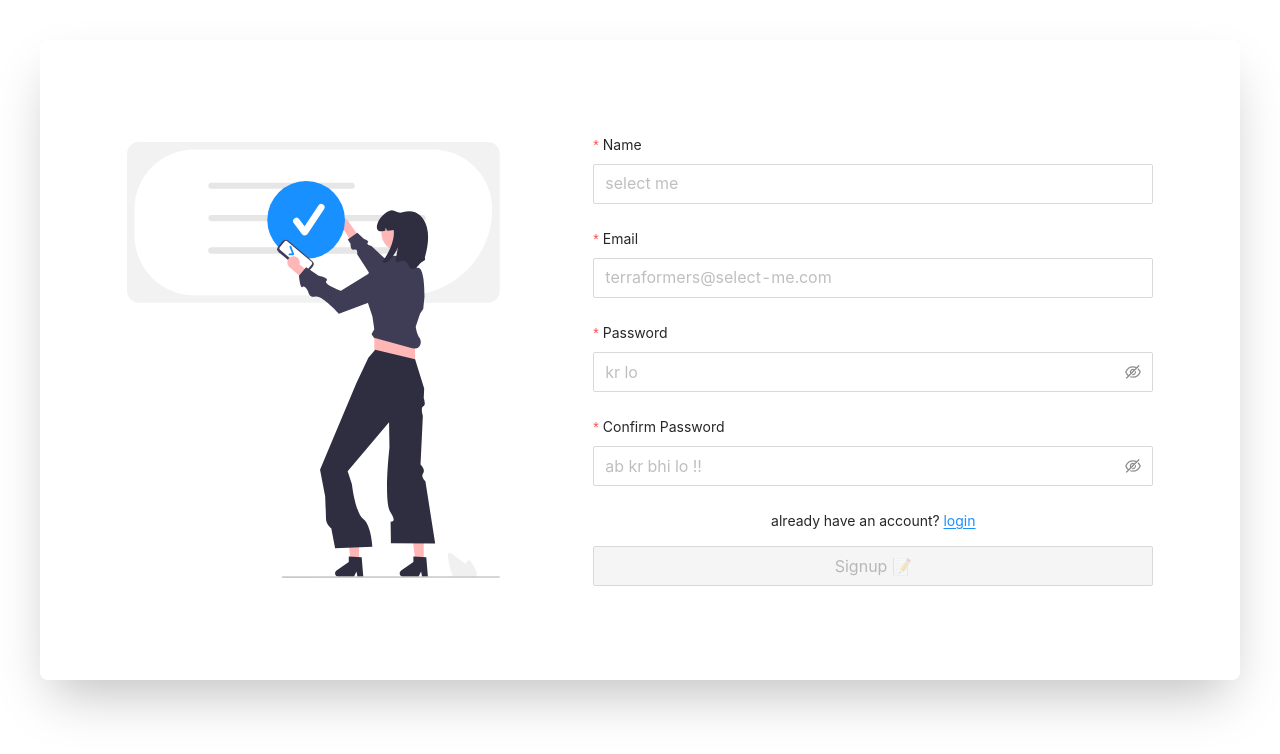
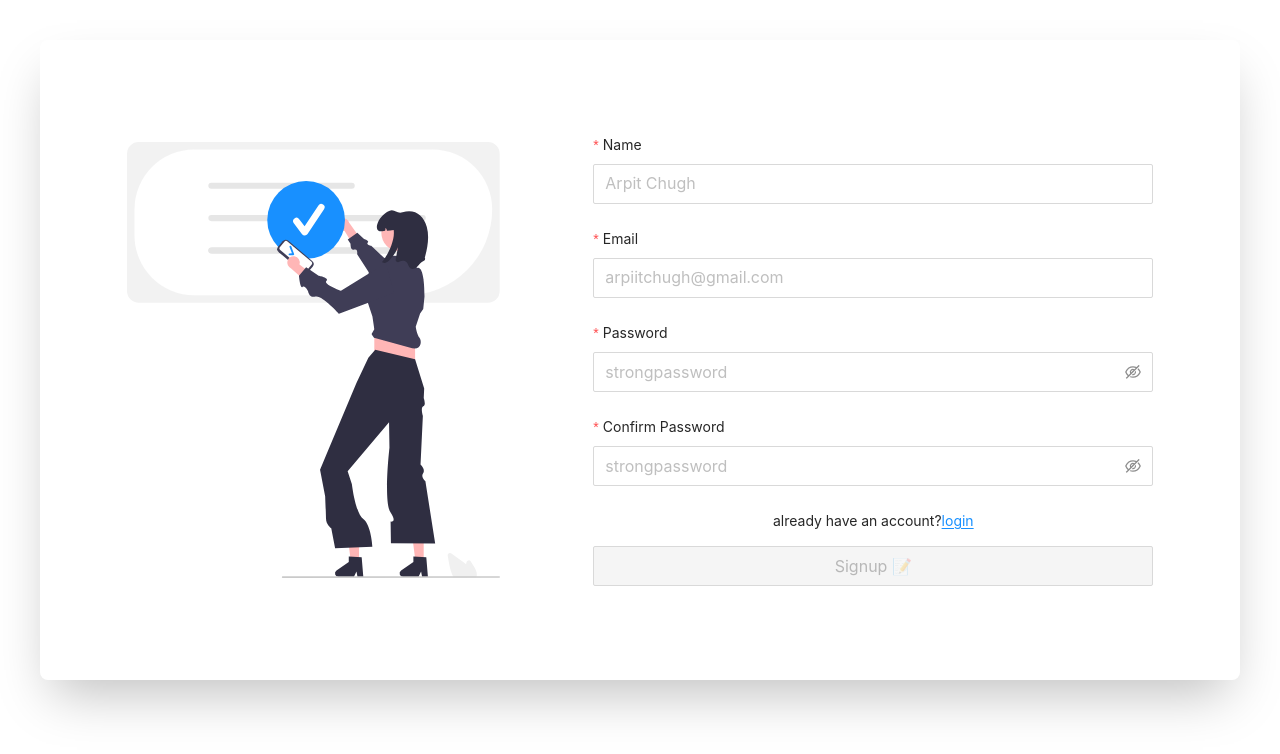
Before and after one commit to Arpitchugh/nbyula-appointment-manager-client, a React (Create React App) app: page /signup in a window 1280 px wide. Shown: the top 754 px of the page. Built offline with nearby package versions, Linux system fonts and the light colour scheme; no server answers.

Commit message:
docs: :memo: added readme

```diff
--- a/src/action/auth.action.js
+++ b/src/action/auth.action.js
@@ -5,9 +5,9 @@ export function postSignup(body) {
 	return async () => {
 		try {
 			const res = await api.post('/auth/signup', body);
-			Promise.resolve(res);
+			return Promise.resolve(res);
 		} catch (err) {
-			Promise.reject(err);
+			return Promise.reject(err);
 		}
 	};
 }
--- a/src/pages/Home/components/createEventModal/index.jsx
+++ b/src/pages/Home/components/createEventModal/index.jsx
@@ -105,11 +105,11 @@ function CreateEventModal({ visible, setVisible, event }) {
 		>
 			<Form layout='vertical' form={form} onFinish={submitHandler}>
 				<Form.Item label='Title' name='title' rules={[{ required: true }]}>
-					<Input placeholder='salary++' />
+					<Input placeholder='Proposal for new project' />
 				</Form.Item>
 				<Form.Item label='Agenda' name='agenda' rules={[{ required: true }]}>
 					<Input.TextArea
-						placeholder='lets talk about increasing my salary'
+						placeholder='Detailed description of the event'
 						rows={4}
 					/>
 				</Form.Item>
--- a/src/pages/Login/components/ForgetPasswordModal/index.jsx
+++ b/src/pages/Login/components/ForgetPasswordModal/index.jsx
@@ -47,9 +47,10 @@ const ForgetPasswordModal = ({ isVisible, setIsVisible }) => {
 					},
 					{ password: values.password, cpassword: values.cpassword }
 				)
-			).then(() => {
-				message.success('Password reset successfully');
-			});
+			);
+
+			setIsVisible(false);
+			message.success('Password reset successfully');
 		} finally {
 			setVerifyAccountLoading(false);
 		}
@@ -95,7 +96,7 @@ const ForgetPasswordModal = ({ isVisible, setIsVisible }) => {
 					rules={[{ required: true, type: 'email' }]}
 				>
 					<div className='!flex !flex-row items-center'>
-						<Input placeholder='terraformers@select-me.com' size='large' />
+						<Input placeholder='arpiitchugh@gmail.com' size='large' />
 						<Button
 							type='primary'
 							className='ml-2'
@@ -121,7 +122,7 @@ const ForgetPasswordModal = ({ isVisible, setIsVisible }) => {
 					name='password'
 					rules={[{ required: true }]}
 				>
-					<Input.Password placeholder='kr lo' size='large' />
+					<Input.Password placeholder='strongpassword' size='large' />
 				</Form.Item>
 
 				<Form.Item
@@ -142,7 +143,7 @@ const ForgetPasswordModal = ({ isVisible, setIsVisible }) => {
 					]}
 					dependencies={['password']}
 				>
-					<Input.Password placeholder='ab kr bhi lo !!' size='large' />
+					<Input.Password placeholder='strongpassword' size='large' />
 				</Form.Item>
 			</Form>
 		</Modal>
--- a/src/pages/Login/index.jsx
+++ b/src/pages/Login/index.jsx
@@ -70,7 +70,7 @@ function Login() {
 							name='email'
 							rules={[{ required: true, type: 'email' }]}
 						>
-							<Input placeholder='info@shriproperty.com' size='large' />
+							<Input placeholder='arpiitchugh@gmail.com' size='large' />
 						</Form.Item>
 
 						<Form.Item
@@ -78,7 +78,7 @@ function Login() {
 							name='password'
 							rules={[{ required: true }]}
 						>
-							<Input.Password placeholder='mypasssword' size='large' />
+							<Input.Password placeholder='strongpassword' size='large' />
 						</Form.Item>
 						<Typography.Paragraph className='text-center'>
 							don't have an account?{' '}
--- a/src/pages/Signup/components/verifyAccountModal/index.jsx
+++ b/src/pages/Signup/components/verifyAccountModal/index.jsx
@@ -28,7 +28,7 @@ function VerifyAccountModal({ isVisible, setIsVisible, email }) {
 			await dispatch(
 				getVerifyAccount({ email, verificationCode: values.verificationCode })
 			);
-			message.success('Account verified successfully');
+			message.success('Account created successfully');
 			setIsVisible(false);
 			navigate('/login');
 		} finally {
--- a/src/pages/Signup/index.jsx
+++ b/src/pages/Signup/index.jsx
@@ -14,17 +14,15 @@ const Signup = () => {
 	const [loading, setLoading] = useState(false);
 	const [form] = Form.useForm();
 
-	const submitHandler = values => {
+	const submitHandler = async values => {
 		setLoading(true);
-		dispatch(postSignup(values))
-			.then(() => {
-				setUserEmail(values.email);
-				setIsVerificationModalVisible(true);
-				message.success('Signup successful');
-			})
-			.finally(() => {
-				setLoading(false);
-			});
+		try {
+			await dispatch(postSignup(values));
+			setUserEmail(values.email);
+			setIsVerificationModalVisible(true);
+		} finally {
+			setLoading(false);
+		}
 	};
 	const checkFieldValidation = () => {
 		const missingRequiredField = Object.values(form.getFieldsValue()).some(
@@ -66,7 +64,7 @@ const Signup = () => {
 						onChange={checkFieldValidation}
 					>
 						<Form.Item label='Name' name='name' rules={[{ required: true }]}>
-							<Input placeholder='select me' size='large' />
+							<Input placeholder='Arpit Chugh' size='large' />
 						</Form.Item>
 
 						<Form.Item
@@ -74,7 +72,7 @@ const Signup = () => {
 							name='email'
 							rules={[{ required: true, type: 'email' }]}
 						>
-							<Input placeholder='terraformers@select-me.com' size='large' />
+							<Input placeholder='arpiitchugh@gmail.com' size='large' />
 						</Form.Item>
 
 						<Form.Item
@@ -82,7 +80,7 @@ const Signup = () => {
 							name='password'
 							rules={[{ required: true }]}
 						>
-							<Input.Password placeholder='kr lo' size='large' />
+							<Input.Password placeholder='strongpassword' size='large' />
 						</Form.Item>
 
 						<Form.Item
@@ -103,10 +101,10 @@ const Signup = () => {
 							]}
 							dependencies={['password']}
 						>
-							<Input.Password placeholder='ab kr bhi lo !!' size='large' />
+							<Input.Password placeholder='strongpassword' size='large' />
 						</Form.Item>
 						<Typography.Paragraph className='text-center'>
-							already have an account?{' '}
+							already have an account?
 							<Link
 								to='/login'
 								className='text-blue-500 !underline underline-offset-2'
```
Also changed, not shown: 1 other file (tests, documents, lock files or other folders).
